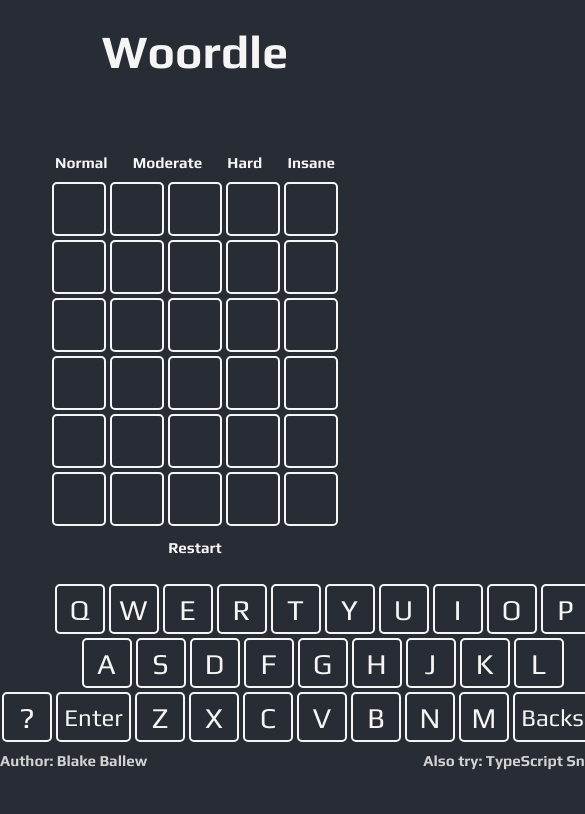
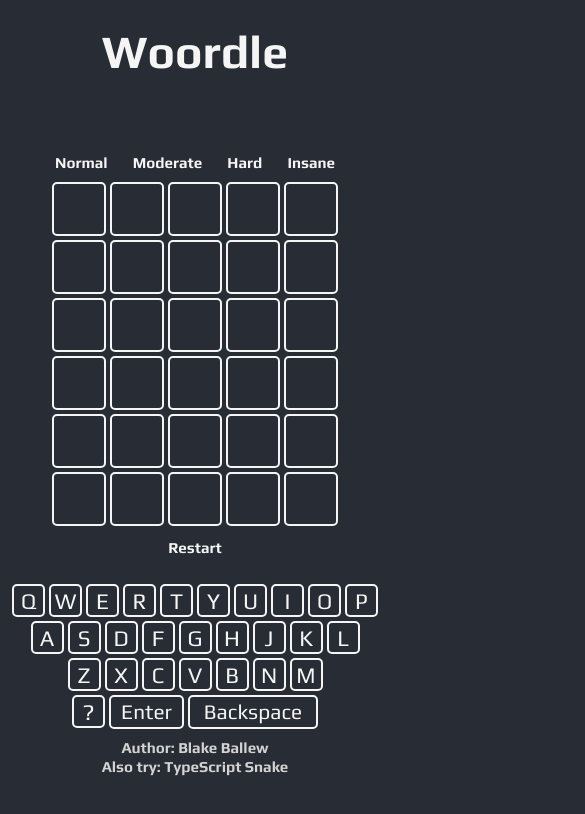
Before and after one commit to BlakeBallew/Woordle, an Angular app: page / in a window 390 px wide. Shown: the top 814 px of the page, 585 px wide, since content can reach past the window. Built offline with nearby package versions, Linux system fonts and the light colour scheme.

Commit message:
simplified css

```diff
--- a/src/app/game/difficulties/difficulties.component.html
+++ b/src/app/game/difficulties/difficulties.component.html
@@ -3,7 +3,7 @@
     <button
       class="difficulty-btn"
       tabindex="-1"
-      (click)="sendDifficultyChange(5, 1)"
+      (click)="filterInput(5, 1)"
       [disabled]="isDisabled(1)"
     >
       Normal
@@ -11,7 +11,7 @@
     <button
       class="difficulty-btn"
       tabindex="-1"
-      (click)="sendDifficultyChange(7, 2)"
+      (click)="filterInput(7, 2)"
       [disabled]="isDisabled(2)"
     >
       Moderate
@@ -19,7 +19,7 @@
     <button
       class="difficulty-btn"
       tabindex="-1"
-      (click)="sendDifficultyChange(9, 3)"
+      (click)="filterInput(9, 3)"
       [disabled]="isDisabled(3)"
     >
       Hard
@@ -27,7 +27,7 @@
     <button
       class="difficulty-btn"
       tabindex="-1"
-      (click)="sendDifficultyChange(11, 4)"
+      (click)="filterInput(11, 4)"
       [disabled]="isDisabled(4)"
     >
       Insane
--- a/src/app/game/difficulties/difficulties.component.ts
+++ b/src/app/game/difficulties/difficulties.component.ts
@@ -22,4 +22,17 @@
 
     return false;
   }
+
+  filterInput(message: number, id: number): void {
+    const width = window.innerWidth;
+    if (width < 410 && message >= 7) {
+      alert('Please use a larger screen to play this mode');
+    } else if (width < 550 && message >= 9) {
+      alert('Please use a larger screen to play this mode');
+    } else if (width < 780 && message == 11) {
+      alert('Please use a larger screen to play this mode');
+    } else {
+      this.sendDifficultyChange(message, id);
+    }
+  }
 }
--- a/src/app/game/game.component.css
+++ b/src/app/game/game.component.css
@@ -15,54 +15,37 @@
     font-size: 2.2rem;
 }
 
-.NF {
+.NF, .WP, .C, .NG, .invalid {
     background-color: #282c34;
-    border: 2px solid #a9a9a9;
-    color: #a9a9a9;
     height: 50px;
     width: 50px;
     border-radius: 5px;
     margin: 2px;
 }
 
+.NF {
+    border: 2px solid #a9a9a9;
+    color: #a9a9a9;
+}
+
 .WP {
-    background-color: #282c34;
     border: 2px solid #ffc425;
     color: #ffc425;
-    height: 50px;
-    width: 50px;
-    border-radius: 5px;
-    margin: 2px;
 }
 
 .C {
-    background-color: #282c34;
     border: 2px solid #019a01;
     color: #019a01;
-    height: 50px;
-    width: 50px;
-    border-radius: 5px;
-    margin: 2px;
 }
 
 .NG {
-    background-color: #282c34;
     border: 2px solid whitesmoke;
     color: whitesmoke;
-    height: 50px;
-    width: 50px;
-    border-radius: 5px;
-    margin: 2px;
 }
 
 .invalid {
-    background-color: #282c34;
     border: 2px solid red;
     color: red;
-    height: 50px;
-    width: 50px;
-    border-radius: 5px;
-    margin: 2px;
 }
 
 .btns-container {
@@ -96,29 +79,26 @@
     margin-top: 2vh;
 }
 
-.answer-letter {
-    color: #019a01;
-    border: 2px solid #019a01;
-    margin: 2px;
-    border-radius: 4px;
+.answer-letter, .answer-hidden {
     height: 25px;
     width: 25px;
     line-height: 25px;
     text-align: center;
     font-family: 'Play';
     font-weight: bold;
+    margin: 2px;
+    border-radius: 5px;
+}
+
+
+.answer-letter {
+    color: #019a01;
+    border: 2px solid #019a01;
 }
 
 .answer-hidden {
     color: transparent;
     border: 2px solid transparent;
-    margin: 2px;
-    height: 25px;
-    width: 25px;
-    line-height: 25px;
-    text-align: center;
-    font-family: 'Play';
-    font-weight: bold;
 }
 
 .super-secret-mode {
@@ -128,7 +108,8 @@
     font-family: 'Play';
     font-weight: bold;
     font-size: 0.95em;
-    padding-top: 20px;
+    padding-top: 10px;
+    padding-bottom: 30px;
 }
 
 .super-secret-mode:hover {
--- a/src/app/game/game.component.html
+++ b/src/app/game/game.component.html
@@ -48,6 +48,7 @@
 ></app-keyboard>
 
 <app-links></app-links>
+
 <div *ngIf="secretGameMode" class="secret-container">
   <button class="super-secret-mode" (click)="callSecretMode()">
     Impossible
--- a/src/app/game/game.component.ts
+++ b/src/app/game/game.component.ts
@@ -305,8 +305,12 @@
   }
 
   callSecretMode(): void {
-    this.wordLength = 15;
-    this.gameReset();
+    if (window.innerWidth > 1200) {
+      this.wordLength = 15;
+      this.gameReset();
+    } else {
+      alert("This mode is so difficult you'll need a larger screen!");
+    }
     this.secretGameMode = false;
   }
 }
--- a/src/app/game/keyboard/keyboard.component.css
+++ b/src/app/game/keyboard/keyboard.component.css
@@ -9,75 +9,64 @@
     justify-content: center;
 }
 
+.NG, .NF, .WP, .C {
+    width: 5vw;
+    height: 5vw;
+    max-width: 50px;
+    max-height: 50px;
+    min-width: 33px;
+    min-height: 33px;
+    line-height: 30px;
+    font-size: 1.8rem;
+    font-family: 'Play';
+    margin: 2px;
+    border-radius: 5px;
+}
+
 .NG {
-    height: 50px;
-    width: 50px;
-    font-size: 1.8rem;
     color: whitesmoke;
-    font-family: 'Play';
     border: 2px solid whitesmoke;
-    border-radius: 5px;
-    margin: 2px;
 }
 
 .NF {
-    height: 50px;
-    width: 50px;
-    font-size: 1.8rem;
     color: gray;
-    font-family: 'Play';
     border: 2px solid gray;
-    border-radius: 5px;
-    margin: 2px;
 }
 
 .WP {
-    height: 50px;
-    width: 50px;
-    font-size: 1.8rem;
     color: #ffc425;
-    font-family: 'Play';
     border: 2px solid #ffc425;
-    border-radius: 5px;
-    margin: 2px;
 }
 
 .C {
-    height: 50px;
-    width: 50px;
-    font-size: 1.8rem;
     color: #019a01;
-    font-family: 'Play';
     border: 2px solid #019a01;
-    border-radius: 5px;
-    margin: 2px;
 }
 
 .NG, .NF, .WP, .C:hover {
     cursor: pointer;
 }
 
-.enter-key {
-    height: 50px;
-    width: 75px;
+
+.enter-key, .backspace-key {
+    height: 5vw;
+    max-height: 50px;
+    min-height: 34px;
     font-size: 1.5rem;
+    font-family: 'Play';
     color: whitesmoke;
-    font-family: 'Play';
     border: none;
     border: 2px solid whitesmoke;
     border-radius: 5px;
     margin: 2px;
 }
 
+.enter-key {
+    width: 75px;
+}
+
 .backspace-key {
-    height: 50px;
     width: 130px;
-    font-size: 1.5rem;
-    color: whitesmoke;
-    font-family: 'Play';
-    border: 2px solid whitesmoke;
-    border-radius: 5px;
-    margin: 2px;
 }
 
 .backspace-key:hover {
--- a/src/app/game/keyboard/keyboard.component.html
+++ b/src/app/game/keyboard/keyboard.component.html
@@ -4,6 +4,9 @@
       <button
         tabindex="-1"
         *ngIf="atom.length === 1"
+        [ngStyle]="{
+          'font-size': getScreenSize() < 450 ? '1.4rem' : '1.8rem'
+        }"
         (click)="sendKeyClick(atom)"
         class="{{ giveKeyColor(atom) }}"
       >
@@ -12,6 +15,9 @@
       <button
         tabindex="-1"
         *ngIf="atom.length === 5"
+        [ngStyle]="{
+          'font-size': getScreenSize() < 450 ? '1.3rem' : '1.5rem'
+        }"
         (click)="sendKeyClick(atom)"
         class="enter-key"
       >
@@ -20,6 +26,9 @@
       <button
         tabindex="-1"
         *ngIf="atom.length === 9"
+        [ngStyle]="{
+          'font-size': getScreenSize() < 450 ? '1.3rem' : '1.5rem'
+        }"
         (click)="sendKeyClick(atom)"
         class="backspace-key"
       >
--- a/src/app/game/keyboard/keyboard.component.ts
+++ b/src/app/game/keyboard/keyboard.component.ts
@@ -12,11 +12,7 @@
     this.processNewKeys();
   }
 
-  keyboard: string[][] = [
-    ['Q', 'W', 'E', 'R', 'T', 'Y', 'U', 'I', 'O', 'P'],
-    ['A', 'S', 'D', 'F', 'G', 'H', 'J', 'K', 'L'],
-    ['?', 'Enter', 'Z', 'X', 'C', 'V', 'B', 'N', 'M', 'Backspace'],
-  ];
+  keyboard: string[][] = this.chooseCorrectKeyboard();
 
   keyboardKeys: Map<string, string> = new Map([
     ['Q', 'NG'],
@@ -47,6 +43,26 @@
     ['M', 'NG'],
     ['?', 'NG'],
   ]);
+
+  chooseCorrectKeyboard(): string[][] {
+    let keyboard: string[][];
+
+    if (window.innerWidth > 450) {
+      keyboard = [
+        ['Q', 'W', 'E', 'R', 'T', 'Y', 'U', 'I', 'O', 'P'],
+        ['A', 'S', 'D', 'F', 'G', 'H', 'J', 'K', 'L'],
+        ['?', 'Enter', 'Z', 'X', 'C', 'V', 'B', 'N', 'M', 'Backspace'],
+      ];
+    } else {
+      keyboard = [
+        ['Q', 'W', 'E', 'R', 'T', 'Y', 'U', 'I', 'O', 'P'],
+        ['A', 'S', 'D', 'F', 'G', 'H', 'J', 'K', 'L'],
+        ['Z', 'X', 'C', 'V', 'B', 'N', 'M'],
+        ['?', 'Enter', 'Backspace'],
+      ];
+    }
+    return keyboard;
+  }
 
   sendKeyClick(message: string) {
     this.messageEvent.emit(message);
@@ -86,4 +102,8 @@
   giveKeyColor(keyLetter: string): string {
     return this.keyboardKeys.get(keyLetter)!;
   }
+
+  getScreenSize(): number {
+    return window.innerWidth;
+  }
 }
--- a/src/app/game/links/links.component.css
+++ b/src/app/game/links/links.component.css
@@ -1,13 +1,21 @@
 .footer-container {
     padding-top: 7px;
+    padding-bottom: 20px;
     display: table;
     margin: 0 auto;
 }
 
-.link-container {
+.link-container-large {
     display: flex;
     justify-content: space-between;
-    width: 610px;
+    width: 100vw;
+    min-width: 520px;
+    max-width: 610px;
+}
+
+.link-container-small {
+    width: 100vw;
+    text-align: center;
 }
 
 .link {
--- a/src/app/game/links/links.component.html
+++ b/src/app/game/links/links.component.html
@@ -1,5 +1,9 @@
 <div class="footer-container">
-  <div class="link-container">
+  <div
+    class="{{
+      getScreenWidth() > 450 ? 'link-container-large' : 'link-container-small'
+    }}"
+  >
     <div class="author">
       <a
         tabindex="-1"
--- a/src/app/game/links/links.component.ts
+++ b/src/app/game/links/links.component.ts
@@ -5,4 +5,8 @@
   templateUrl: './links.component.html',
   styleUrls: ['./links.component.css'],
 })
-export class LinksComponent {}
+export class LinksComponent {
+  getScreenWidth(): number {
+    return window.innerWidth;
+  }
+}
```
